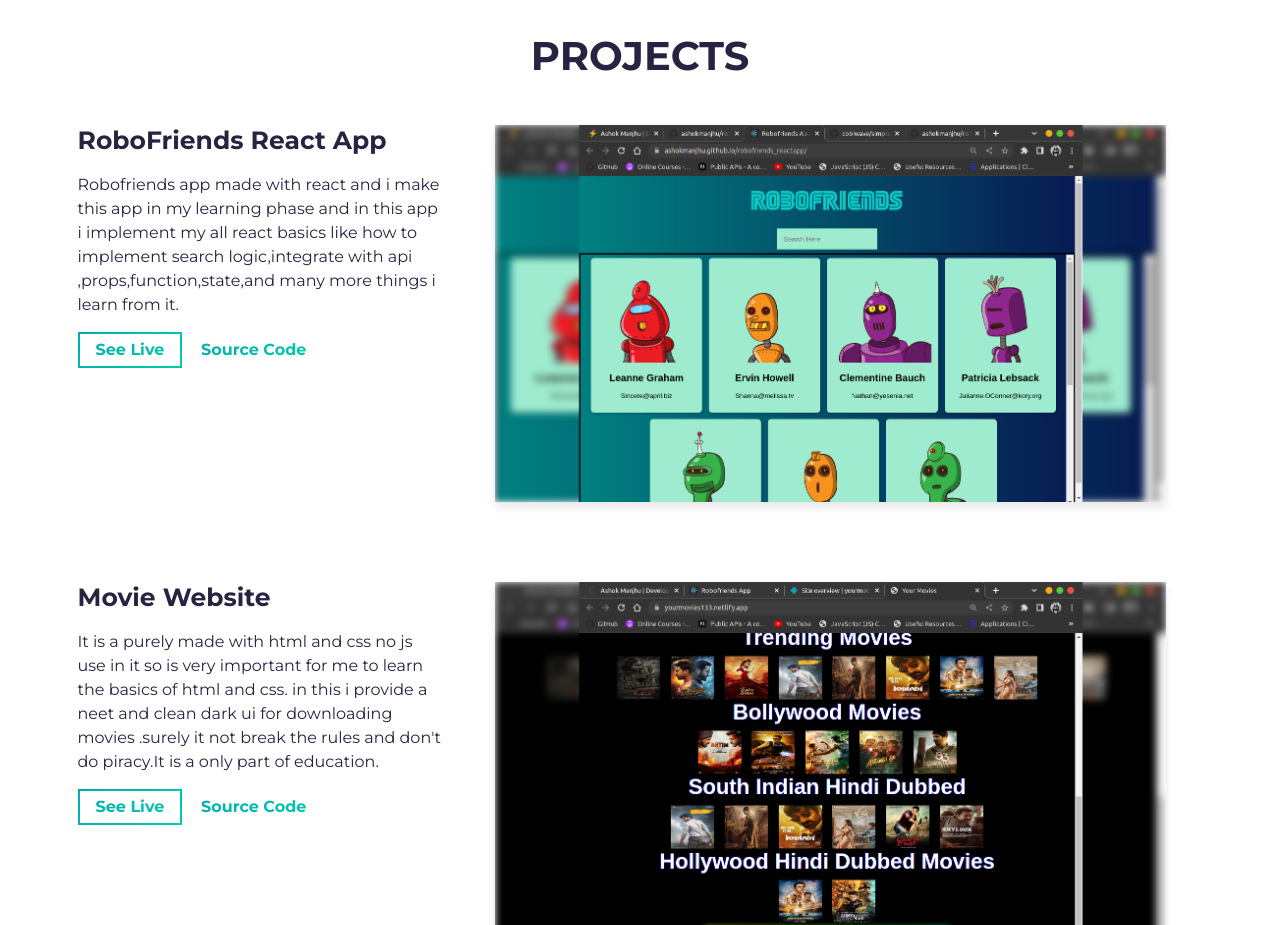
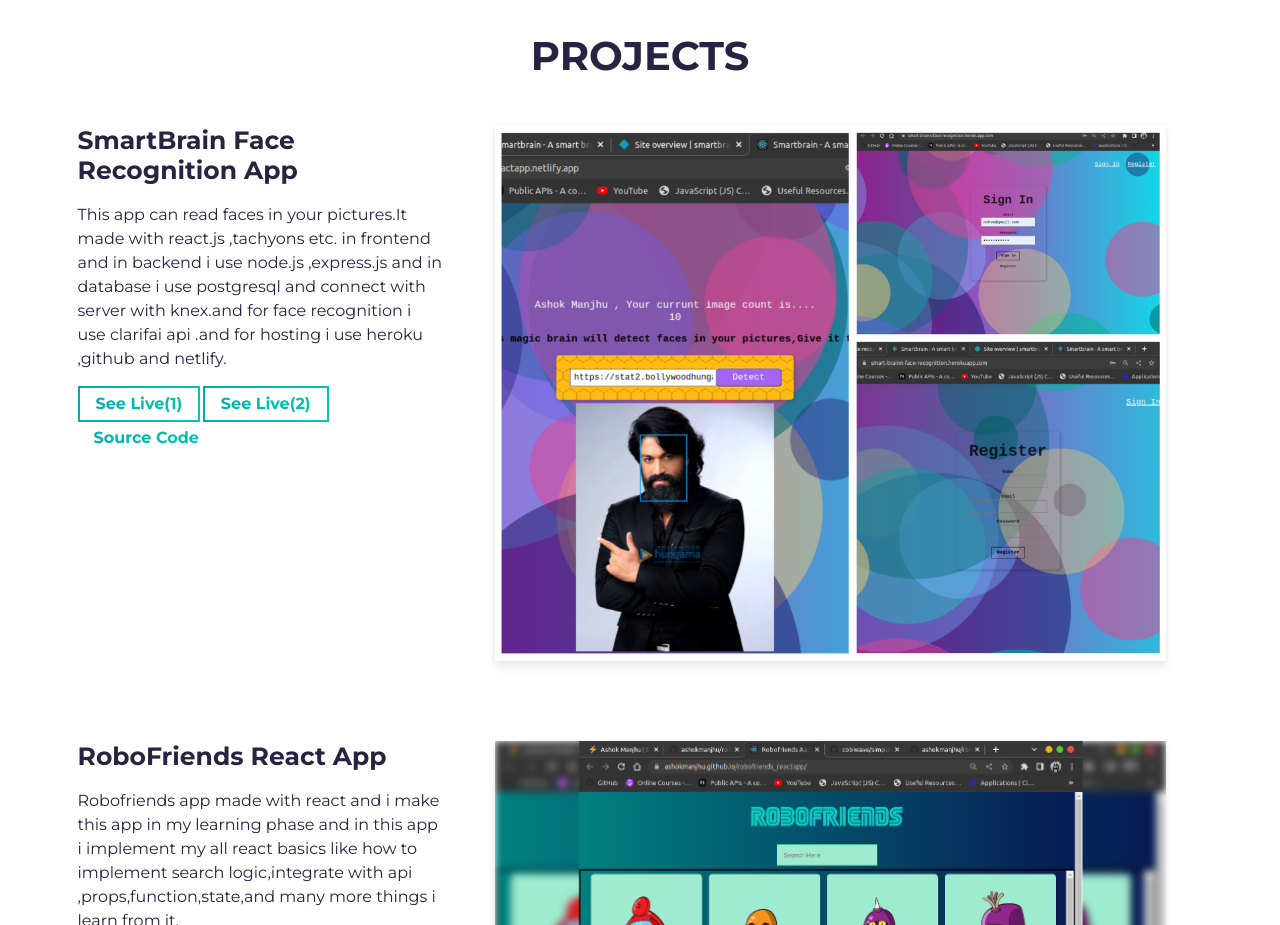
Before and after one commit to dev-ashokmanjhu/portfolio-website, a website built with Parcel: page src/index.html in a window 1280 px wide. Shown: the part 1400-2325 px from the top of the page. Built offline with nearby package versions, Linux system fonts and the light colour scheme.

Commit message:
updating projects

```diff
--- a/src/index.html
+++ b/src/index.html
@@ -106,7 +106,63 @@
       <div class="container">
         <div class="project-wrapper">
           <h2 class="section-title dark-blue-text">Projects</h2>
-
+          <!-- Notice: each .row is a project -->
+          <div class="row">
+            <div class="col-lg-4 col-sm-12">
+              <div class="project-wrapper__text load-hidden">
+                <h3 class="project-wrapper__text-title">SmartBrain Face Recognition App</h3>
+                <div>
+                  <p class="mb-4">
+                    This app can read faces in your pictures.It made with react.js ,tachyons etc. in frontend and in backend i use node.js ,express.js and in database i use postgresql and connect with server with knex.and for face recognition i use clarifai api .and for hosting i use heroku ,github and netlify.
+                  </p>
+                </div>
+                <a
+                  rel="noreferrer"
+                  target="_blank"
+                  class="cta-btn cta-btn--hero"
+                  href="https://smart-brainn-face-recognition.herokuapp.com/"
+                >
+                  See Live(1)
+                </a>
+                 <a
+                  rel="noreferrer"
+                  target="_blank"
+                  class="cta-btn cta-btn--hero"
+                  href="https://smartbrainreactapp.netlify.app/"
+                >
+                  See Live(2)
+                </a>
+                <a
+                  rel="noreferrer"
+                  target="_blank"
+                  class="cta-btn text-color-main"
+                  href="https://github.com/ashokmanjhu/smart-brain-frontend"
+                >
+                  Source Code
+                </a>
+              </div>
+            </div>
+            <div class="col-lg-8 col-sm-12">
+              <div class="project-wrapper__image load-hidden">
+                <a rel="noreferrer" href="https://yourmovies133.netlify.app/" target="_blank">
+                  <div
+                    data-tilt
+                    data-tilt-max="4"
+                    data-tilt-glare="true"
+                    data-tilt-max-glare="0.5"
+                    class="thumbnail rounded js-tilt"
+                  >
+                    <img
+                      alt="Project Image"
+                      class="img-fluid"
+                      src="assets/smartbrain.png"
+                    />
+                  </div>
+                </a>
+              </div>
+            </div>
+          </div>
+          <!-- /END Project -->
           <!-- Notice: each .row is a project -->
           <div class="row">
             <div class="col-lg-4 col-sm-12">
```
